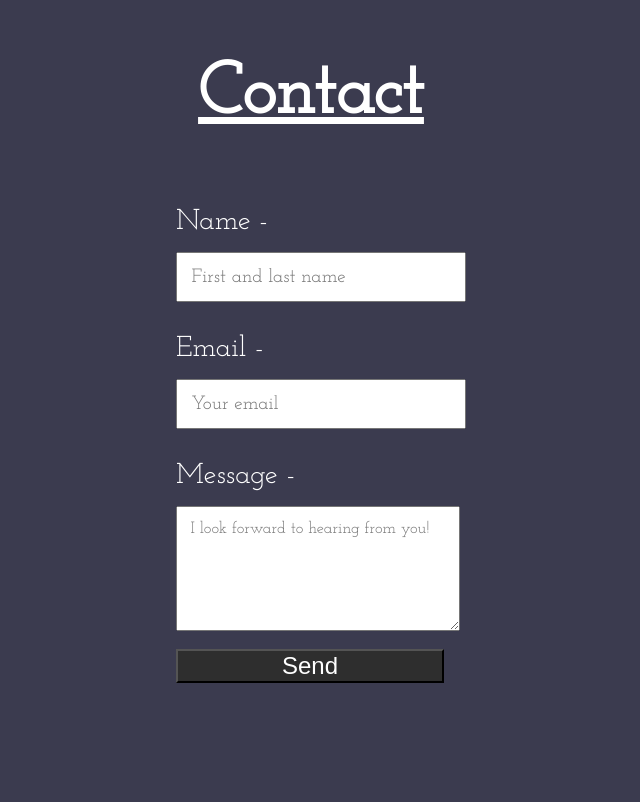
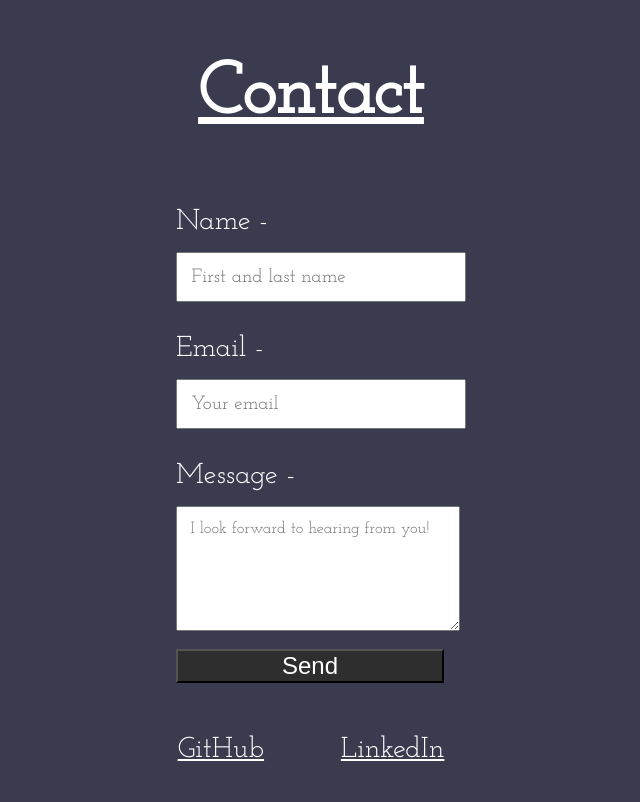
Before and after one commit to christiank1030/christiank1030.github.io, a website: page index.html in a window 1280 px wide. Shown: the part 3102-3904 px from the top of the page, without its empty margins (329-969 px from the left). Before the commit the page ends 3812 px from the top, so only its background shows below. Drawn offline with nearby package versions, Linux system fonts and the light colour scheme.

Commit message:
github and linkedin links added to contact page

```diff
--- a/index.css
+++ b/index.css
@@ -213,9 +213,21 @@ video {
     color: white;
     font-size: 150%;
     margin-top: 5%;
-    margin-bottom: 10%;
+    margin-bottom: 5%;
     padding-left: 38.5%;
     padding-right: 38.5%;
+}
+
+.socialLinks {
+    display: flex;
+    justify-content: center;
+    align-items: center;
+}
+
+.contactLinks {
+    font-size: 180%;
+    padding: 3%;
+    text-decoration: underline;
 }
 
 @media (max-width: 750px) {
@@ -308,4 +320,8 @@ video {
         font-size: 75%;
     }
 
+    .contactLinks {
+        font-size: 90%;
+    }
+
 }
--- a/index.html
+++ b/index.html
@@ -72,7 +72,7 @@
                 <p class="techList">Cors</p>
             </div>
             <div>
-                <a class="projectLink" href="https://github.com/christiank1030/movieNight.git">GitHub Repository</a>
+                <a class="projectLink" href="https://github.com/christiank1030/movieNight.git" target="_blank">GitHub Repository</a>
                 <a class="projectLink" href="">Live Site</a>
             </div>
         </div>
@@ -149,6 +149,10 @@
                 <input class="sendButton" type="submit" value="Send">
             </form>
         </div>
+        <div class="socialLinks">
+            <a class="contactLinks" href="https://github.com/christiank1030" target="_blank">GitHub</a>
+            <a class="contactLinks" href="https://www.linkedin.com/in/christian-koch-601611163/" target="_blank">LinkedIn</a>
+        </div>
     </div>
 </body>
 </html>
```
